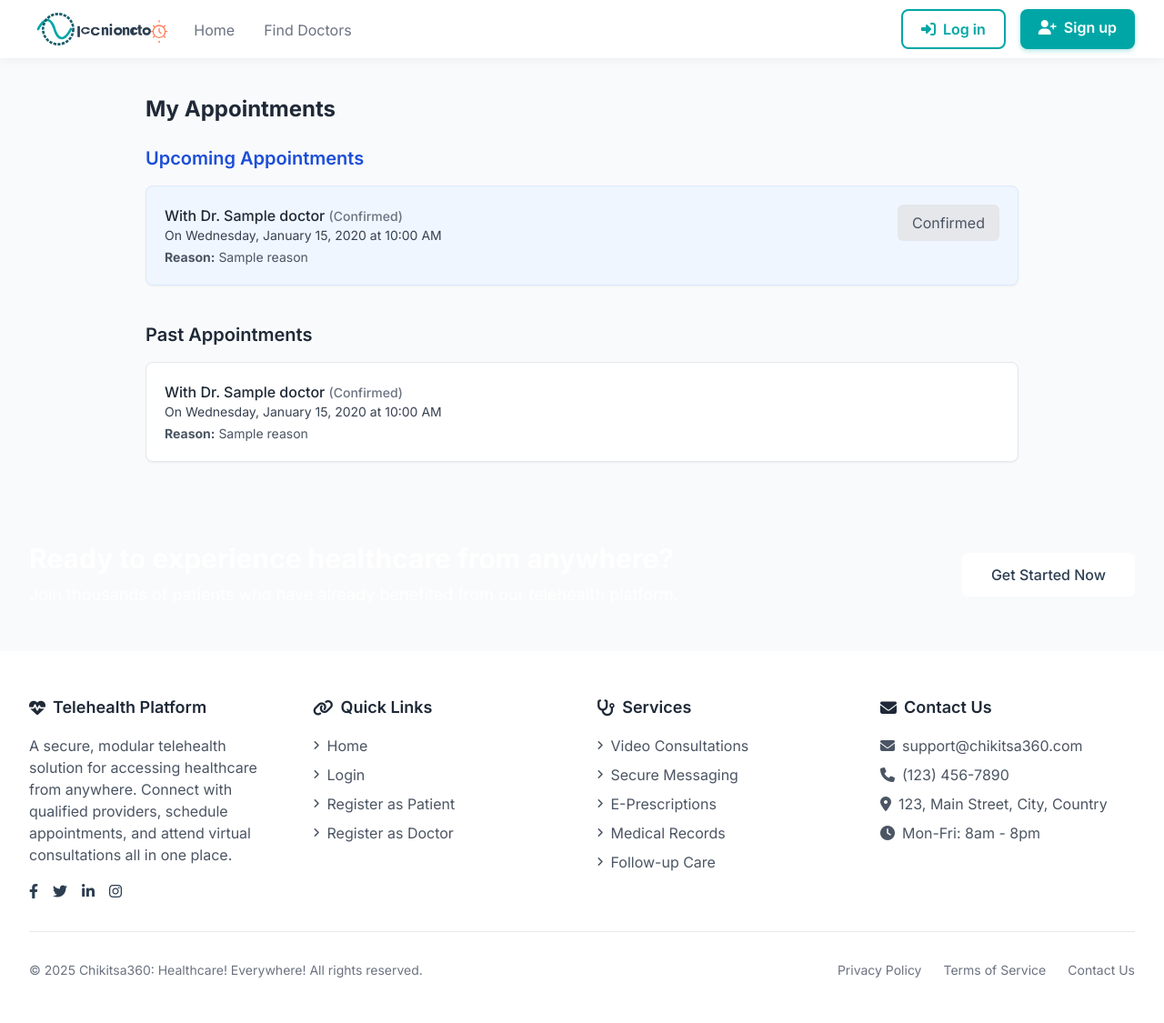
After one commit to siddharthrepo/HackAndHeal, a Django app: template templates/patient/patient_appointments.html in a window 1280 px wide. The commit adds this page. Shown: the whole page at 91% size. Run offline with Django 4.2, Linux system fonts and the light colour scheme; the template is opened without the code that fills it: most values are stand-ins (such as "Sample title", 1, 10 or a date in 2020); style sheets or scripts are compiled from the project's sources; some libraries are stand-ins or nearby versions.

Commit message:
doctor/patient/templates

```diff
--- /dev/null
+++ b/templates/patient/patient_appointments.html
@@ -0,0 +1,72 @@
+{% extends 'base.html' %}
+
+{% block title %}My Appointments{% endblock %}
+
+{% block content %}
+<div class="max-w-5xl mx-auto px-4 sm:px-6 lg:px-8 py-10">
+    <h1 class="text-2xl font-bold text-gray-800 mb-6">My Appointments</h1>
+
+    <!-- Upcoming Appointments -->
+    <div class="mb-10">
+        <h2 class="text-xl font-semibold text-blue-700 mb-4">Upcoming Appointments</h2>
+        {% if upcoming_appointments %}
+            <div class="space-y-4">
+                {% for appt in upcoming_appointments %}
+                    <div class="border border-blue-100 bg-blue-50 rounded-lg p-5 shadow-sm flex flex-col sm:flex-row justify-between">
+                        <div>
+                            <p class="font-medium text-gray-800">
+                                With Dr. {{ appt.doctor.get_full_name }}
+                                <span class="text-sm text-gray-500">({{ appt.status|title }})</span>
+                            </p>
+                            <p class="text-sm text-gray-700">
+                                On {{ appt.appointment_date|date:"l, F j, Y" }} at {{ appt.appointment_time|time:"g:i A" }}
+                            </p>
+                            {% if appt.reason %}
+                                <p class="text-sm text-gray-600 mt-1"><strong>Reason:</strong> {{ appt.reason }}</p>
+                            {% endif %}
+                        </div>
+                        <div class="mt-3 sm:mt-0 sm:text-right">
+                            {% if appt.can_join %}
+                                <a href="{% url 'join_video_call' appt.pk %}" class="inline-block px-4 py-2 bg-green-600 text-white rounded-md hover:bg-green-700">
+                                    Join Now
+                                </a>
+                            {% else %}
+                                <span class="inline-block px-4 py-2 bg-gray-200 text-gray-600 rounded-md">
+                                    {{ appt.status|title }}
+                                </span>
+                            {% endif %}
+                        </div>
+                    </div>
+                {% endfor %}
+            </div>
+        {% else %}
+            <p class="text-gray-500">No upcoming appointments.</p>
+        {% endif %}
+    </div>
+
+    <!-- Past Appointments -->
+    <div>
+        <h2 class="text-xl font-semibold text-gray-800 mb-4">Past Appointments</h2>
+        {% if past_appointments %}
+            <div class="space-y-4">
+                {% for appt in past_appointments %}
+                    <div class="border border-gray-200 bg-white rounded-lg p-5 shadow-sm">
+                        <p class="font-medium text-gray-800">
+                            With Dr. {{ appt.doctor.get_full_name }}
+                            <span class="text-sm text-gray-500">({{ appt.status|title }})</span>
+                        </p>
+                        <p class="text-sm text-gray-700">
+                            On {{ appt.appointment_date|date:"l, F j, Y" }} at {{ appt.appointment_time|time:"g:i A" }}
+                        </p>
+                        {% if appt.reason %}
+                            <p class="text-sm text-gray-600 mt-1"><strong>Reason:</strong> {{ appt.reason }}</p>
+                        {% endif %}
+                    </div>
+                {% endfor %}
+            </div>
+        {% else %}
+            <p class="text-gray-500">No past appointments.</p>
+        {% endif %}
+    </div>
+</div>
+{% endblock %}
```
Also changed, not shown: consultation_app/views.py (+12 -4 lines), templates/doctor/doctor_detail.html (renamed from templates/doctor_detail.html, +10 -3 lines), templates/doctor_search_results.html (+15 -2 lines), templates/patient/book_appointment.html (added, +53 -0 lines), templates/doctor/doctor_appointments.html (renamed from templates/consultation/doctor_appointments.html).
